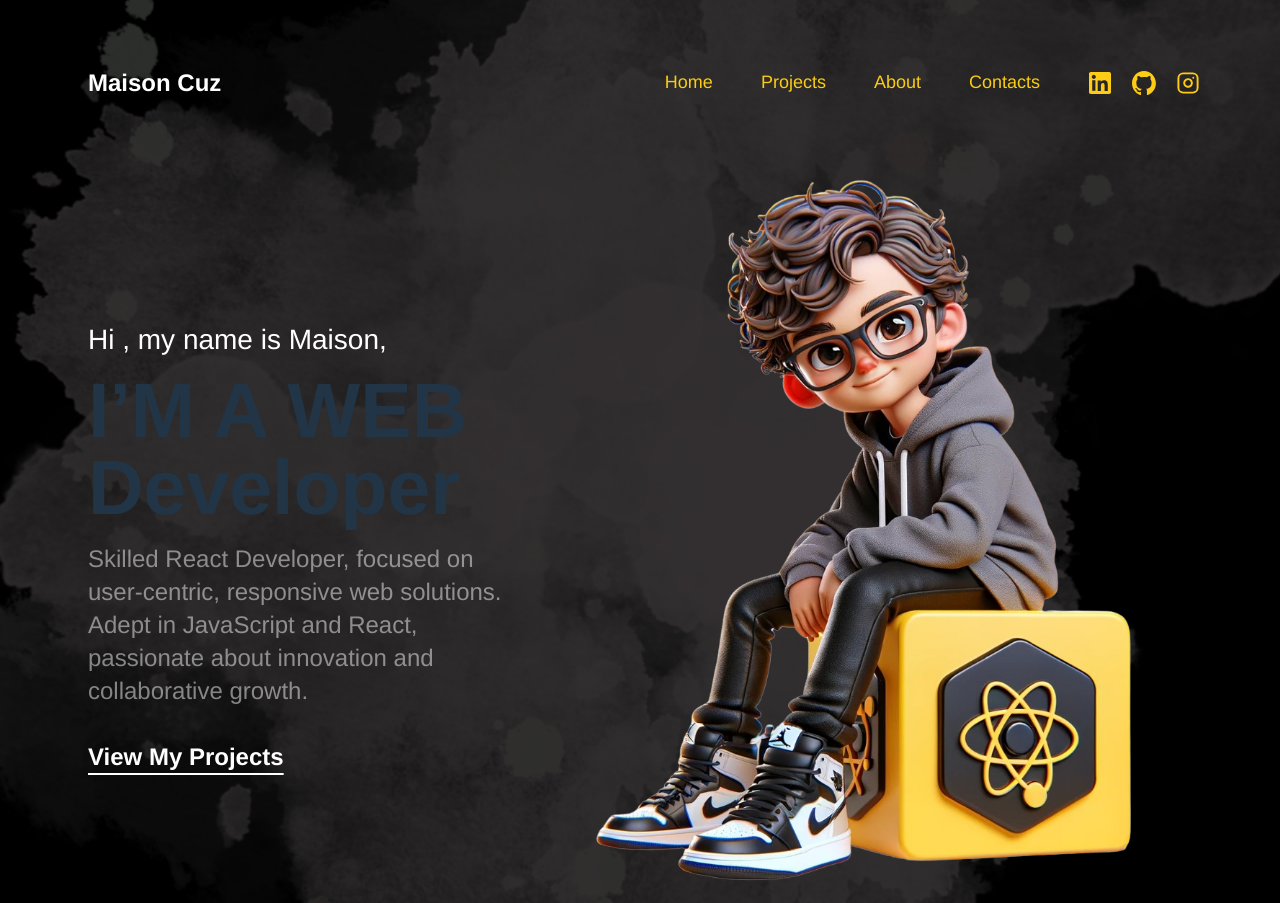
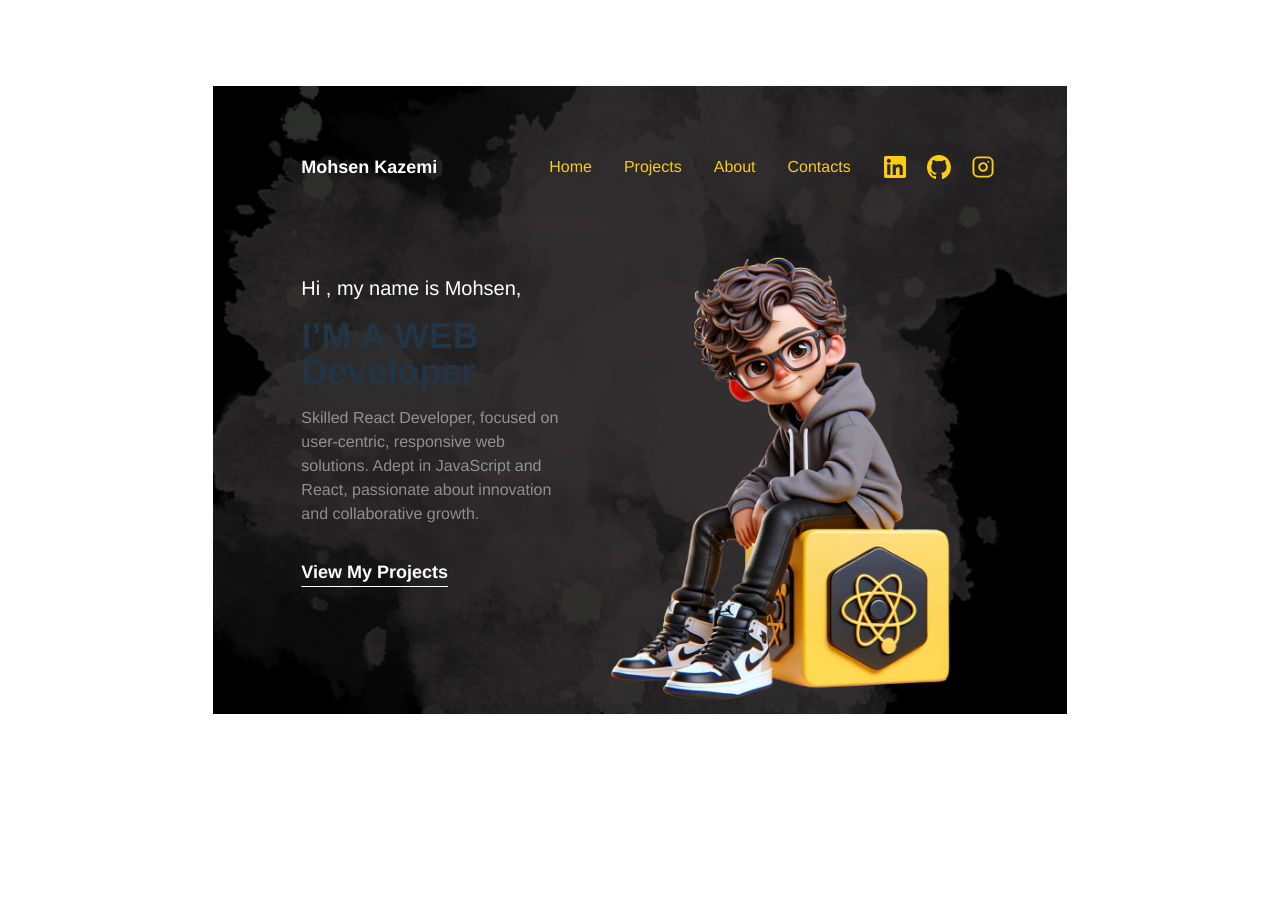
Before and after one commit to MohsenKazemizade/my-portfolio, a React (Vite) app: page / in a window 1280 px wide. After the commit the page ends 800 px from the top, so only its background shows below. Built offline with nearby package versions, Linux system fonts and the light colour scheme.

Commit message:
compeletly done with responsive

```diff
--- a/src/App.jsx
+++ b/src/App.jsx
@@ -5,8 +5,8 @@ import HeroSection from './components/HeroSection';
 function App() {
   return (
     <>
-      <div className='bg-black 3xl:w-2/3 2xl:w-4/5  sm:w-full mx-auto'>
-        <div className='bg-[url(./assets/charrrr.png)] bg-cover'>
+      <div className='bg-black w-2/3  sm:w-full md:w-full lg:w-4/5 mx-auto'>
+        <div className='bg-[url(./assets/charrrr.png)] bg-cover sm:h-screen'>
           <Header />
           <HeroSection />
         </div>
--- a/src/components/Header.jsx
+++ b/src/components/Header.jsx
@@ -16,10 +16,10 @@ export default function Header() {
     setIsOpen(!isOpen);
   };
   return (
-    <nav className='flex justify-between py-10 px-14 sm:flex-col sm:y-8'>
+    <nav className='flex justify-between py-10 px-14 lg:px-10 sm:flex-col sm:y-8'>
       <div className='flex items-center justify-between m-4 sm:m-0 sm:mb-6'>
-        <div className="ml-4 sm:text-[20px] [font-family:'Inter-Bold',Helvetica] font-bold text-white text-[24px] lg:text-[20px] md:text-[18px] tracking-[0] leading-[normal]">
-          Maison Cuz
+        <div className="ml-4 sm:text-[20px] [font-family:'Inter-Bold',Helvetica] font-bold text-white text-2xl xl:text-lg lg:text-base md:text-base tracking-[0] leading-[normal]">
+          Mohsen Kazemi
         </div>
         <button
           onClick={handleClick}
@@ -45,38 +45,21 @@ export default function Header() {
           ></span>
         </button>
       </div>
-      {/* <ul
-        className={`${
-          isOpen ? 'sm:flex-col transition' : 'sm:hidden'
-        } sm:w-5/6 sm:rounded-xl flex sm:py-4 sm:gap-4 md:basis-3/5 lg:basis-3/5 xl:basis-1/2 2xl:basis-1/2 3xl:basis-1/2 sm:mx-auto sm:bg-gray-600 sm:bg-opacity-30 3xl:pr-10 2xl:pr-10 xl:gap-1 lg:gap-1 place-items-center`}
-      > */}
       <ul
         className={`${
           isOpen ? 'opacity-100 ' : 'sm:opacity-0 '
-        }  sm:absolute static m-4 mr-6 sm:mx-auto sm:mt-12 sm:left-0 sm:right-0 items-center md:flex lg:flex xl:flex 2xl:flex 3xl:flex gap-12  sm:w-3/4 sm:rounded-xl sm:py-4 sm:gap-4  sm:bg-gray-600 sm:bg-opacity-30 transition-all duration-500 ease-in`}
+        }  sm:absolute static m-4 lg:m-3 2xl:mr-6 3xl:mr-6 sm:mx-auto sm:mt-12 sm:left-0 sm:right-0 items-center md:flex lg:flex xl:flex 2xl:flex 3xl:flex gap-10 sm:w-3/4 sm:rounded-xl sm:py-4 sm:gap-4 md:gap-5 lg:gap-6 xl:gap-8  sm:bg-gray-600 sm:bg-opacity-95 transition-all duration-500 ease-in`}
       >
-        {/* <div
-        className={`${
-          isOpen
-            ? 'sm:flex-col sm:scale-100 opacity-100'
-            : 'sm:hidden sm:scale-95 opacity-0'
-        } transform transition-all duration-300 sm:w-5/6 sm:rounded-xl flex sm:py-4 sm:gap-4 md:basis-3/5 lg:basis-3/5 xl:basis-1/2 2xl:basis-1/2 3xl:basis-1/2 sm:mx-auto sm:bg-gray-600 sm:bg-opacity-30 3xl:pr-10 2xl:pr-10 xl:gap-1 lg:gap-1 place-items-center`}
-      > */}
-        {/* {menuItems.map(items => {
-          <li key={items.name} className="basis-1/6 relative text-center w-fit lg:mx-auto [font-family:'Poppins-Regular',Helvetica] font-normal text-color-2 lg:text-[16px] md:text-[16px] text-[18px] tracking-[0] leading-[normal] hover:text-yellow-300 active:text-yellow-500 transition cursor-pointer">
-            <a href={items.link}>{items.name}</a>
-          </li>;
-        })} */}
-        <li className="text-center my-4 duration-400 [font-family:'Poppins-Regular',Helvetica] font-normal lg:text-[16px] md:text-[16px] text-[18px] tracking-[0] leading-[normal] text-yellow-400 hover:text-yellow-100 cursor-pointer">
+        <li className="text-center my-4 duration-400 [font-family:'Poppins-Regular',Helvetica] font-normal text-base 2xl:text-lg 3xl:text-lg tracking-[0] leading-[normal] text-yellow-400 hover:text-yellow-100 cursor-pointer">
           Home
         </li>
-        <li className="text-center my-4 duration-400 [font-family:'Poppins-Regular',Helvetica] font-normal lg:text-[16px] md:text-[16px] text-[18px] tracking-[0] leading-[normal] text-yellow-400 hover:text-yellow-100 cursor-pointer">
+        <li className="text-center my-4 duration-400 [font-family:'Poppins-Regular',Helvetica] font-normal text-base 2xl:text-lg 3xl:text-lg tracking-[0] leading-[normal] text-yellow-400 hover:text-yellow-100 cursor-pointer">
           Projects
         </li>
-        <li className="text-center my-4 duration-400 [font-family:'Poppins-Regular',Helvetica] font-normal lg:text-[16px] md:text-[16px] text-[18px] tracking-[0] leading-[normal] text-yellow-400 hover:text-yellow-100 cursor-pointer">
+        <li className="text-center my-4 duration-400 [font-family:'Poppins-Regular',Helvetica] font-normal text-base 2xl:text-lg 3xl:text-lg tracking-[0] leading-[normal] text-yellow-400 hover:text-yellow-100 cursor-pointer">
           About
         </li>
-        <li className="text-center my-4 duration-400 [font-family:'Poppins-Regular',Helvetica] font-normal lg:text-[16px] md:text-[14px] text-[18px] tracking-[0] leading-[normal] text-yellow-400 hover:text-yellow-100 cursor-pointer">
+        <li className="text-center my-4 duration-400 [font-family:'Poppins-Regular',Helvetica] font-normal text-base 2xl:text-lg 3xl:text-lg tracking-[0] leading-[normal] text-yellow-400 hover:text-yellow-100 cursor-pointer">
           Contacts
         </li>
         <ul className='gap-5 flex justify-center items-center sm:mt-6'>
@@ -96,12 +79,3 @@ export default function Header() {
     </nav>
   );
 }
-
-{
-  /* <svg xmlns="http://www.w3.org/2000/svg" fill="none" viewBox="0 0 24 24" strokeWidth={1.5} stroke="currentColor" className="w-6 h-6">
-  <path strokeLinecap="round" strokeLinejoin="round" d="M6 18 18 6M6 6l12 12" />
-</svg>
-<svg xmlns="http://www.w3.org/2000/svg" fill="none" viewBox="0 0 24 24" strokeWidth={1.5} stroke="currentColor" className="w-6 h-6">
-  <path strokeLinecap="round" strokeLinejoin="round" d="M3.75 6.75h16.5M3.75 12h16.5M12 17.25h8.25" />
-</svg> */
-}
--- a/src/components/HeroSection.jsx
+++ b/src/components/HeroSection.jsx
@@ -3,29 +3,29 @@ import char from '../assets/charector.png';
 export default function HeroSection() {
   return (
     <>
-      <div className='flex flex-row pr-16 pl-14'>
-        <div className='basis-2/5 flex flex-col-reverse gap-4 pl-8 pb-32'>
-          <div className=" underline underline-offset-[8px] [font-family:'Poppins-ExtraBold',Helvetica] font-bold text-white text-[24px]">
+      <div className='flex flex-row-reverse pr-16 pl-14 lg:pr-14 sm:grid sm:grid-cols-2 sm:grid-rows-2'>
+        <div className='basis-3/5 lg:basis-4/7 sm:col-span-2 sm:justify-center'>
+          <img
+            className='top-0 sm:mx-auto sm:w-4/5 right-[480] object-cover sm:items-center'
+            alt='Untitled design'
+            src={char}
+          />
+        </div>
+        <div className='basis-2/5 lg:basis-3/7 flex flex-col-reverse gap-4 pl-8 pb-32 lg:pb-26 md:pb-24 sm:py-auto sm:col-span-2'>
+          <p className="underline underline-offset-[8px] [font-family:'Poppins-ExtraBold',Helvetica] font-bold text-white text-base xl:text-lg 2xl:text-xl 3xl:text-2xl">
             View My Projects
-          </div>
-          <p className="mb-4 [font-family:'Poppins-Regular',Helvetica] font-normal text-[#f8f7f980] text-[24px] sm:text-[14px] tracking-[0] leading-snug">
+          </p>
+          <p className="mb-4 [font-family:'Poppins-Regular',Helvetica] font-normal text-[#f8f7f980] text-sm xl:text-base 2xl:text-xl 3xl:text-2xl tracking-[0] leading-snug">
             Skilled React Developer, focused on user-centric, responsive web
             solutions. Adept in JavaScript and React, passionate about
             innovation and collaborative growth.
           </p>
-          <div className="[font-family:'Poppins-Bold',Helvetica] font-extrabold text-color-2 text-[77px] sm:text-[40px] tracking-[0] leading-none">
+          <h1 className="[font-family:'Poppins-Bold',Helvetica] font-extrabold text-color-2 text-4xl sm:text-2xl 2xl:text-6xl 3xl:text-7xl tracking-[0] leading-none">
             I’M A WEB Developer
-          </div>
-          <p className=" [font-family:'Poppins-Medium',Helvetica] font-medium text-white text-[28px] tracking-[0] leading-[normal]">
-            Hi , my name is Maison,
+          </h1>
+          <p className="[font-family:'Poppins-Medium',Helvetica] font-medium text-white text-base 3xl:text-3xl 2xl:text-xl xl:text-xl lg:text-lg tracking-[0] leading-[normal]">
+            Hi , my name is Mohsen,
           </p>
-        </div>
-        <div className='basis-3/5'>
-          <img
-            className='  top-0 left-[450px] object-cover'
-            alt='Untitled design'
-            src={char}
-          />
         </div>
       </div>
     </>
--- a/tailwind.config.js
+++ b/tailwind.config.js
@@ -6,10 +6,10 @@ export default {
       sm: { min: '300px', max: '767px' },
       // => @media (min-width: 640px and max-width: 767px)
 
-      md: { min: '768px', max: '1023px' },
+      md: { min: '767px', max: '1023px' },
       // => @media (min-width: 768px and max-width: 1023px)
 
-      lg: { min: '1024px', max: '1279px' },
+      lg: { min: '1023px', max: '1279px' },
       // => @media (min-width: 1024px and max-width: 1279px)
 
       xl: { min: '1280px', max: '1535px' },
```
